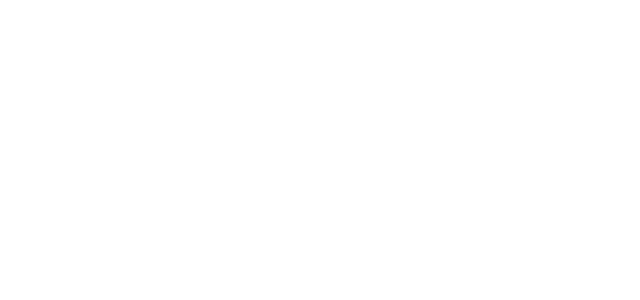
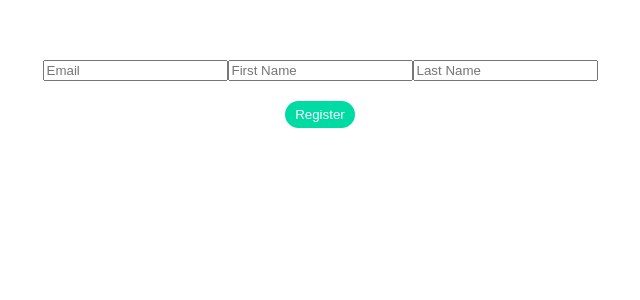
Before and after one commit to alicegdev/projet-production-frontend, a Vue app: page /register in a window 1280 px wide. Before the commit this address had no page. Shown: the top 300 px of the page, without its empty margins (320-960 px from the left). Built offline with nearby package versions, Linux system fonts and the light colour scheme.

Commit message:
Registration

```diff
--- a/package.json
+++ b/package.json
@@ -12,6 +12,7 @@
     "axios": "^1.4.0",
     "core-js": "^3.8.3",
     "firebase": "^9.23.0",
+    "jsonwebtoken": "^9.0.1",
     "vue": "^3.2.13",
     "vue-router": "^4.2.4",
     "vuex": "^4.0.2"
--- /dev/null
+++ b/src/components/RegisterUser.vue
@@ -0,0 +1,56 @@
+<template>
+  <div>
+    <form @submit="registerUser">
+      <input type="email" v-model="email" placeholder="Email" required />
+      <input type="text" v-model="firstName" placeholder="First Name" required />
+      <input type="text" v-model="lastName" placeholder="Last Name" required />
+      <button type="submit">Register</button>
+    </form>
+    <p v-if="errorMessage" class="error-message">{{ errorMessage }}</p>
+    <p v-if="successMessage" class="success-message">{{ successMessage }}</p>
+  </div>
+</template>
+
+<script>
+import axios from "axios";
+
+export default {
+  data() {
+    return {
+      email: "",
+      firstName: "",
+      lastName: "",
+      errorMessage: "",
+      successMessage: ""
+    };
+  },
+  methods: {
+    registerUser(event) {
+      const userData = {
+        email: this.email,
+        firstName: this.firstName,
+        lastName: this.lastName
+      };
+      event.preventDefault();
+      console.log("Registering user:", userData);
+      axios
+        .post("http://localhost:8000/auth/register", userData)
+        .then((response) => {
+          console.log(response.data);
+          this.successMessage =
+            "Registration successful. Please check your email for the magic link to login.";
+          this.errorMessage = "";
+          this.resetForm();
+        })
+        .catch((error) => {
+          console.error("Error registering user:", error);
+        });
+    },
+    resetForm() {
+      this.email = "";
+      this.firstName = "";
+      this.lastName = "";
+    }
+  }
+};
+</script>
--- a/src/router/index.js
+++ b/src/router/index.js
@@ -8,6 +8,7 @@
 import Admin from '@/components/Admin.vue';
 import ChallengePage from '@/components/ChallengePage.vue';
 import ChallengeQuestionsPage from '@/components/ChallengeQuestionPage.vue';
+import RegisterUser from '@/components/RegisterUser.vue';
 
 const routes = [
   {
@@ -73,6 +74,12 @@
     name: 'ChallengeQuestionsPage',
     component: ChallengeQuestionsPage,
   },
+  // Route pour /register
+  {
+    path: '/register',
+    name: 'RegisterUser',
+    component: RegisterUser,
+  },
   // Route pour la page d'accueil
   {
     path: '/',
```
Also changed, not shown: 1 other file (tests, documents, lock files or other folders).
